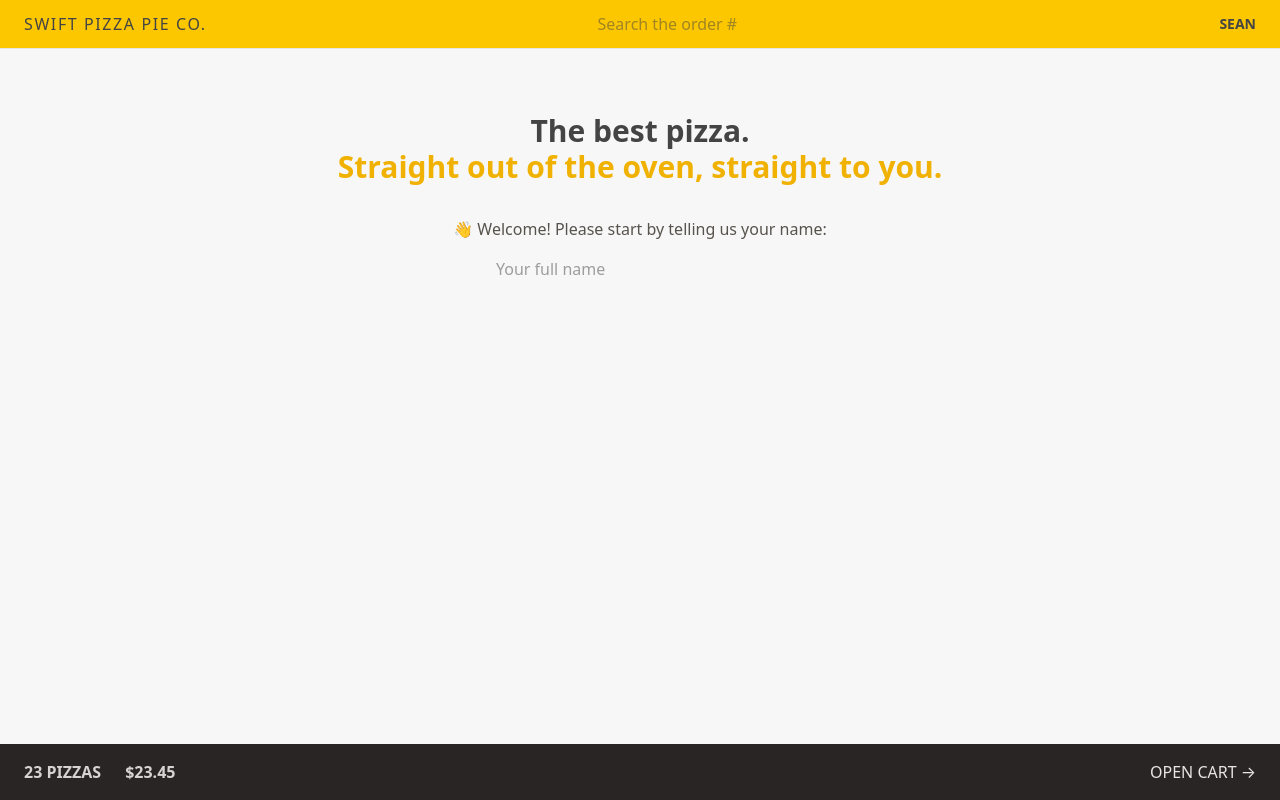
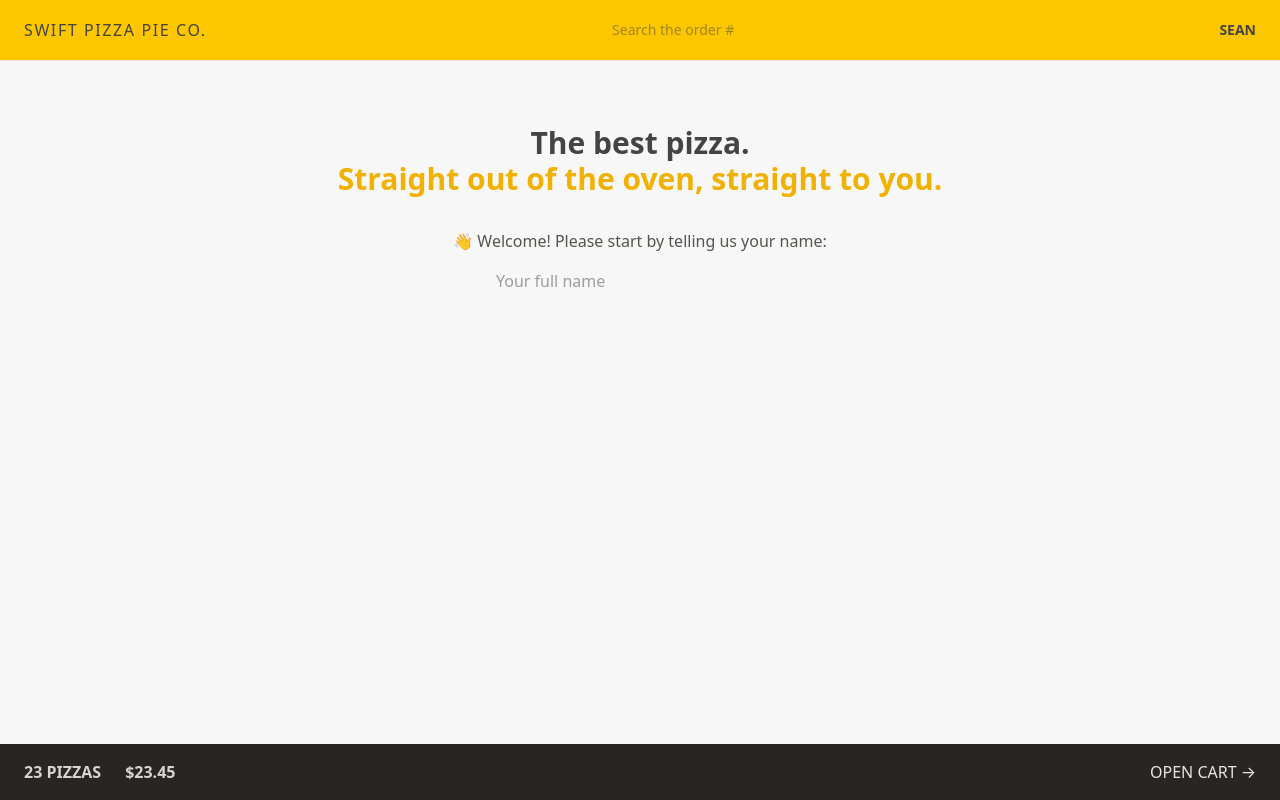
Before and after one commit to MBANS8A1/Swift-Pizza-Pie-Company, a React (Vite) app: page / in a window 1280 px wide. Built offline with nearby package versions, Linux system fonts and the light colour scheme.

Commit message:
In SearchOrder.jsx, I started by adding Tailwind CSS styling to the input field used to search up orders. I made it a "rounded-full" pill shape, adding horizontal and vertical padding and made the text smaller.

```diff
--- a/src/features/order/SearchOrder.jsx
+++ b/src/features/order/SearchOrder.jsx
@@ -1,15 +1,15 @@
-import { useState } from "react";
-import { useNavigate } from "react-router-dom";
+import { useState } from 'react';
+import { useNavigate } from 'react-router-dom';
 
 function SearchOrder() {
-  const [orderQuery, setOrderQuery] = useState("");
+  const [orderQuery, setOrderQuery] = useState('');
   const navigate = useNavigate();
 
   function handleSubmit(e) {
     e.preventDefault();
     if (!orderQuery) return;
     navigate(`/order/${orderQuery}`);
-    setOrderQuery("");
+    setOrderQuery('');
   }
   return (
     <form onSubmit={handleSubmit}>
@@ -17,6 +17,7 @@ function SearchOrder() {
         placeholder="Search the order #"
         onChange={(e) => setOrderQuery(e.target.value)}
         value={orderQuery}
+        className="rounded-full px-4 py-2 text-sm"
       />
     </form>
   );
```
